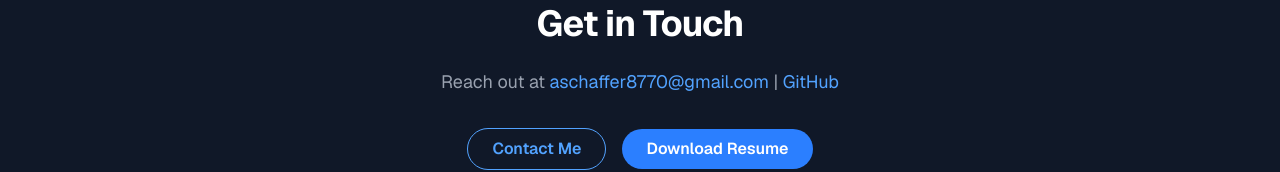
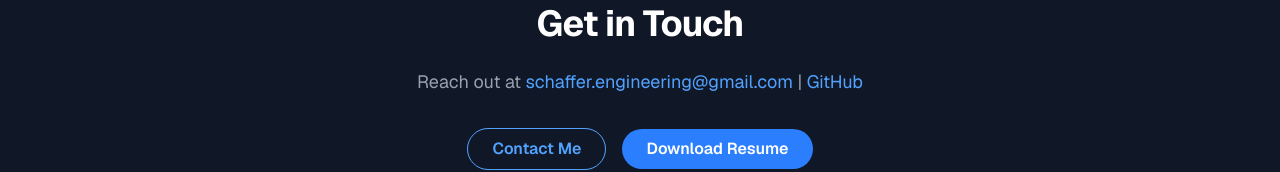
Before and after one commit to ASchaffer8770/alex_portfolio, a Next.js app: page / in a window 1280 px wide. Shown: the part 2167-2339 px from the top of the page. Built offline with nearby package versions, Linux system fonts and the light colour scheme.

Commit message:
fixed email address and mailto tag

```diff
--- a/src/app/page.tsx
+++ b/src/app/page.tsx
@@ -125,8 +125,8 @@
           <h2 className="text-4xl font-bold tracking-tight mb-6">Get in Touch</h2>
           <p className="text-lg text-gray-400 mb-8">
             Reach out at{' '}
-            <a href="mailto:aschaffer8770@gmail.com" className="text-blue-400 hover:underline">
-              aschaffer8770@gmail.com
+            <a href="mailto:schaffer.engineering@gmail.com" className="text-blue-400 hover:underline">
+              schaffer.engineering@gmail.com
             </a>{' '}
             |{' '}
             <a href="https://github.com/Aschaffer8770" className="text-blue-400 hover:underline">
```
